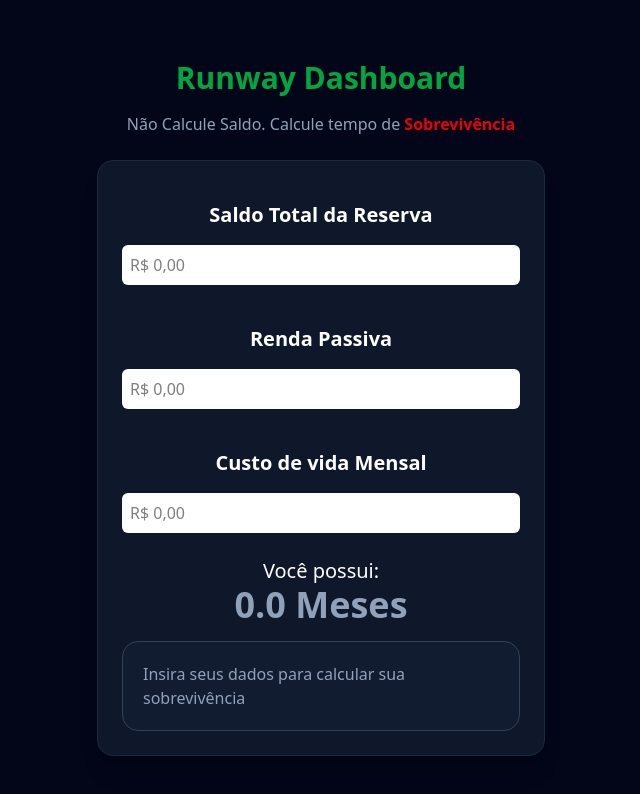
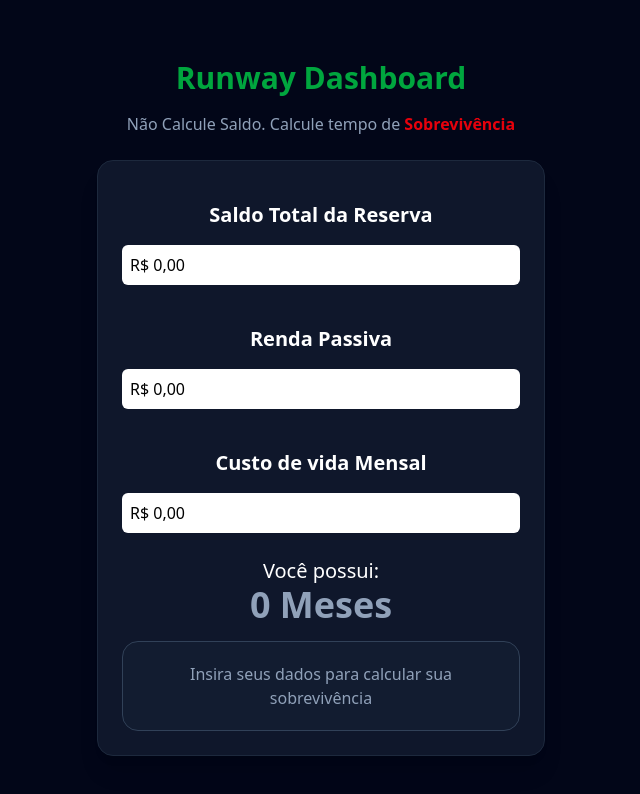
Before and after one commit to NickolasSantosCremasco/Runway-Dashboard, a Next.js app: page / in a window 1280 px wide. Shown: the top 794 px of the page, without its empty margins (319-959 px from the left). Built offline with nearby package versions, Linux system fonts and the light colour scheme.

Commit message:
startingGsap

```diff
--- a/app/page.tsx
+++ b/app/page.tsx
@@ -1,8 +1,14 @@
 "use client";
 
-import { useState, useEffect } from "react";
+import { useState, useEffect, useMemo } from "react";
 import { addMonths, format } from "date-fns";
 import { ptBR } from "date-fns/locale";
+import gsap from "gsap";
+import { useGSAP } from "@gsap/react";
+import { useRef } from "react";
+
+
+
 
 type StatusConfig = {
   text: string;
@@ -13,60 +19,62 @@ type StatusConfig = {
 
 
 export default function Home() {
-  const [cash, setCash]= useState("")
-  const [expenses, setExpenses] = useState("")
-  const [passiveRevenue, setPassiveRevenue] = useState("")
-  const [runway, setRunway] = useState(0)
+  const [cash, setCash] = useState<number>(0);
+  const [expenses, setExpenses] = useState<number>(0);
+  const [passiveRevenue, setPassiveRevenue] = useState<number>(0);
+
+  const containerRef = useRef<HTMLDivElement>(null);
+  const numberRef = useRef<HTMLHeadingElement>(null);
 
 
-  const formatCurrency = (value: string) => {
-    const digits = value.replace(/\D/g, "");
 
-    const amout = Number(digits) /100
+  const toCurrency = (value: number) => {
 
     return new Intl.NumberFormat('pt-BR', {
       style: 'currency',
       currency: 'BRL',
-    }).format(amout)
+    }).format(value)
   }
 
-  useEffect(() => {
-      localStorage.setItem('runway-data', JSON.stringify({cash, expenses}));
-    }, [cash, expenses]
-  )
+  // Cleaner Fuction (Tranform Everything that user digits in number)
+  const handleInputChange = (value: string, setter: (val: number) => void) => {
+    const digits = value.replace(/\D/g, "");
+    const amount = Number(digits) / 100;
+    setter(amount);
+  }
 
+    // (LocalStorage)
     useEffect(() => {
       const saved = localStorage.getItem('runway-data');
-    if (saved){
-      const { cash: s, expenses: e} = JSON.parse(saved);
-      setCash(s);
-      setExpenses(e)
+      if (saved) {
+        const { cash: s, expenses: e, passive: p } = JSON.parse(saved);
+        setCash(s || 0);
+        setExpenses(e || 0);
+        setPassiveRevenue(p || 0);
       }
     }, []);
 
     useEffect(() => {
-      const parseValue = (val: string) => {
-        const cleanValue = val.replace(/\D/g, "");
-        return cleanValue ? parseFloat(cleanValue) / 100 : 0;
-      };
+      localStorage.setItem('runway-data', JSON.stringify({ cash, expenses, passive: passiveRevenue }));
+    }, [cash, expenses, passiveRevenue]);
 
-      const s = parseValue(cash);
-      const e = parseValue(expenses);
-      const p = parseValue(passiveRevenue);
 
-      // CÁLCULO DA QUEIMA LÍQUIDA (Conforme seu diagrama)
-      const netBurn = e - p;
+    //Logic Calculous
+    const runway = useMemo(() => {
+      const netBurn = expenses - passiveRevenue;
 
-      if (p >= e && e > 0) {
-        // Renda passiva maior ou igual ao custo = Infinito
-        setRunway(Infinity);
-      } else if (netBurn > 0) {
-        // Calcula Runway real descontando a renda passiva
-        setRunway(s / netBurn);
-      } else {
-        setRunway(0);
+      if (passiveRevenue >= expenses && expenses >0) {
+        return Infinity;
       }
-    }, [cash, expenses, passiveRevenue]);
+
+      if (netBurn > 0 && cash > 0) {
+        const result = cash / netBurn;
+        return result > 12000 ? 12000 : result
+      }
+
+      return 0
+    }, [cash, expenses, passiveRevenue])
+
 
     const getStatusData = (months: number): StatusConfig => {
       if (months <= 0) return {
@@ -90,6 +98,13 @@ export default function Home() {
         borderColor: 'border-yellow-700'
       };
 
+      if (months === Infinity) return {
+        text: 'LIBERDADE FINANCEIRA: Parabéns! Sua renda passiva cobre seus custos. Você zerou o jogo da sobrevivência.',
+        color: 'text-blue-400',
+        bgColor: 'bg-blue-900/30',
+        borderColor: 'border-blue-500'
+      };
+
       // O "SAFEGUARD": Se não entrou em nenhum if acima (ou seja, >= 6), ele obrigatoriamente retorna este
       return {
         text: 'Segurança: Parabéns! Você possui um runway sólido. É o momento ideal para focar em aportes e renda passiva.',
@@ -106,57 +121,88 @@ export default function Home() {
       return <div>Erro: Não foi possível calcular o status</div>
     }
 
-
     const survivalDate = (runway > 0 && runway < 12000) ? addMonths(new Date(), runway) : null;
 
+    // --- ANIMAÇÃO DE ENTRADA (Aparecer suavemente) ---
+  useGSAP(() => {
+    const tl = gsap.timeline({ defaults: { ease: 'power3.out' } });
 
+    // Anima o título e o card em cascata (stagger)
+    tl.from('.appName', { opacity: 0, y: 20, duration: 0.8 })
+      .from('.animate-card', { opacity: 0, scale: 0.95, duration: 0.6 }, "-=0.4");
+  }, { scope: containerRef }); // O scope limita o GSAP a procurar classes apenas dentro do ref
+
+  // --- ANIMAÇÃO DO CONTADOR (Quando o runway muda) ---
+  useGSAP(() => {
+    if (!numberRef.current || runway === Infinity) return;
+
+    // Faz o número "rolar" suavemente até o valor atual
+    gsap.from(numberRef.current, {
+      textContent: 0,
+      duration: 1,
+      snap: { textContent: 0.1 }, // Garante que mostre uma casa decimal
+      ease: "power1.out"
+    });
+  }, [runway]);
 
  return (
   <main className="bg-slate-950 w-full min-h-screen flex flex-col justify-center items-center p-4">
-    <div className="max-w-md w-full mb-6 text-center">
-      <h1 className="text-green-600 font-bold text-center text-3xl p-4">Runway Dashboard</h1>
-      <p className="text-slate-400">Não Calcule Saldo. Calcule tempo de <span className="text-red-600 font-semibold">Sobrevivência</span></p>
+    {/* MOVA O containerRef PARA CA: Agora ele engloba o título E o card */}
+    <div ref={containerRef} className="max-w-md w-full">
+
+      <div className="mb-6 text-center">
+        <h1 className="text-green-600 font-bold text-center text-3xl p-4 appName">
+          Runway Dashboard
+        </h1>
+        <p className="text-slate-400">
+          Não Calcule Saldo. Calcule tempo de <span className="text-red-600 font-semibold">Sobrevivência</span>
+        </p>
       </div>
 
-    <div className="w-full max-w-md bg-slate-900 border border-slate-800 rounded-2xl p-6 shadow-xl">
+      {/* ADICIONE A CLASSE .animate-card AQUI */}
+      <div className="animate-card w-full bg-slate-900 border border-slate-800 rounded-2xl p-6 shadow-xl">
         <div className="space-y-6">
           <form action="" className="flex justify-center items-center flex-col gap-6">
             <div className="flex flex-col w-full">
               <label htmlFor="salary" className="text-white font-bold text-xl p-4 text-center">Saldo Total da Reserva</label>
-            <input type="text" id="salary" name="salary" value={cash} onChange={(e) => setCash(formatCurrency(e.target.value))} className="bg-white  rounded-md p-2" placeholder="R$ 0,00" />
+              <input type="text" id="salary" name="salary" value={toCurrency(cash)} onChange={(e) => handleInputChange(e.target.value, setCash)} className="bg-white rounded-md p-2 text-black" placeholder="R$ 0,00" />
             </div>
 
             <div className="flex flex-col w-full">
-            <label htmlFor="expenses" className="text-white font-bold text-xl p-4 text-center">Renda Passiva</label>
-            <input type="text" id="expenses" name="expenses" value={passiveRevenue} onChange={(e) => setPassiveRevenue(formatCurrency(e.target.value))} className="bg-white rounded-md p-2" placeholder="R$ 0,00"/>
+              <label htmlFor="passive" className="text-white font-bold text-xl p-4 text-center">Renda Passiva</label>
+              <input type="text" id="passive" name="passive" value={toCurrency(passiveRevenue)} onChange={(e) => handleInputChange(e.target.value, setPassiveRevenue)} className="bg-white rounded-md p-2 text-black" placeholder="R$ 0,00"/>
             </div>
 
             <div className="flex flex-col w-full">
               <label htmlFor="expenses" className="text-white font-bold text-xl p-4 text-center">Custo de vida Mensal</label>
-            <input type="text" id="expenses" name="expenses" value={expenses} onChange={(e) => setExpenses(formatCurrency(e.target.value))} className="bg-white rounded-md p-2" placeholder="R$ 0,00"/>
+              <input type="text" id="expenses" name="expenses" value={toCurrency(expenses)} onChange={(e) => handleInputChange(e.target.value, setExpenses)} className="bg-white rounded-md p-2 text-black" placeholder="R$ 0,00"/>
             </div>
-
-
           </form>
 
-        {survivalDate && (
-          <div className="mb-4 px-4 py-1 bg-slate-950 border border-slate-800 rounded-full text-xs text-slate-400 animate-pulse">
+          {survivalDate && runway !== Infinity && (
+              <div className="p-2 bg-slate-950 rounded-full text-center text-xs text-slate-400">
                 Duração Máxima: <span className="text-white font-bold">{format(survivalDate, "dd 'de' MMMM 'de' yyyy", { locale: ptBR })}</span>
               </div>
             )}
+
           <div className="flex text-white justify-center flex-col items-center">
             <p className="text-xl">Você possui:</p>
-          <h1 className={`text-4xl font-bold ${status.color}`}>{runway.toFixed(1)} Meses</h1>
 
-          <div className={`${status.color} ${status.bgColor} border ${status.borderColor} p-5 mt-4 rounded-2xl`}>
+            <h1 className={`text-4xl font-bold ${status.color}`}>
+
+            <span ref={numberRef}>
+              {runway === Infinity ? "∞" : runway.toFixed(1)}
+            </span>
+            {runway !== Infinity && " Meses"}
+          </h1>
+
+            <div className={`${status.color} ${status.bgColor} border ${status.borderColor} p-5 mt-4 rounded-2xl text-center`}>
               <p>{status.text}</p>
             </div>
           </div>
-
-
         </div>
       </div>
-
+    </div>
   </main>
 );
 }
--- a/package.json
+++ b/package.json
@@ -9,8 +9,10 @@
     "lint": "eslint"
   },
   "dependencies": {
+    "@gsap/react": "^2.1.2",
     "clsx": "^2.1.1",
     "date-fns": "^4.1.0",
+    "gsap": "^3.14.2",
     "lucide-react": "^0.563.0",
     "next": "16.1.6",
     "react": "19.2.3",
```
Also changed, not shown: 1 other file (tests, documents, lock files or other folders). Lines whose indentation alone changed are shown as unchanged.
